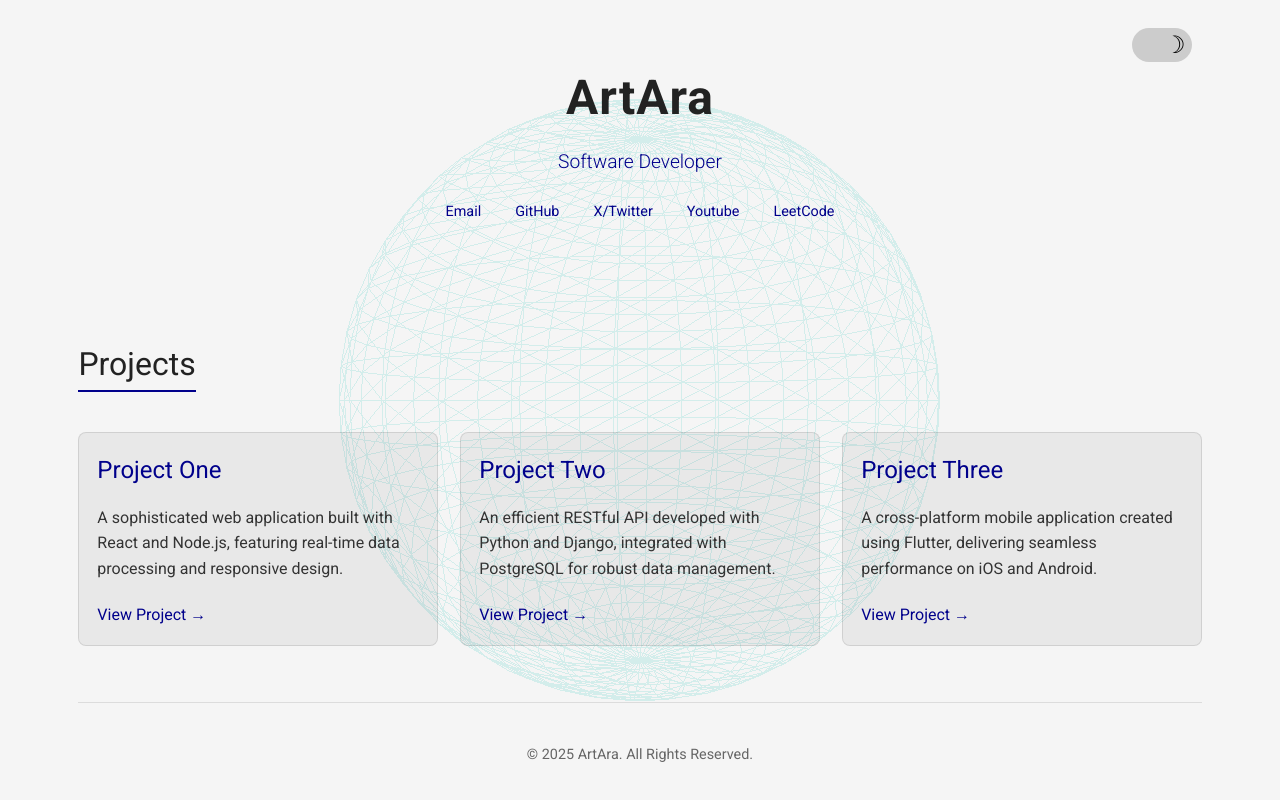
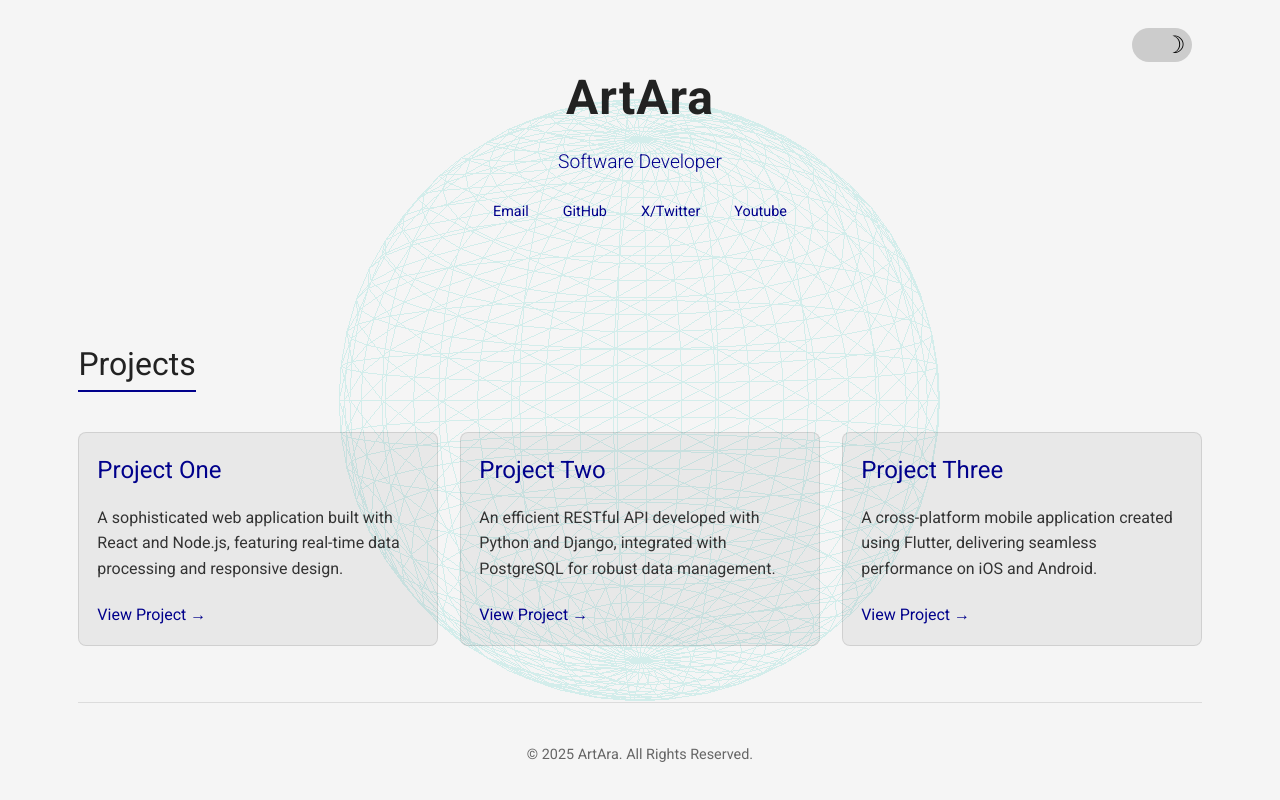
Before and after one commit to ArtaraX/globe-portfolio, a plain HTML site: page index.html in a window 1280 px wide. Drawn offline with nearby package versions, Linux system fonts and the light colour scheme; animation ran at ten frames a second.

Commit message:
removing leetcode link for now..it's not a social

```diff
--- a/index.html
+++ b/index.html
@@ -25,7 +25,6 @@
                 <a href="https://github.com/yourusername" target="_blank">GitHub</a>
                 <a href="https://linkedin.com/in/yourusername" target="_blank">X/Twitter</a>
                 <a href="">Youtube</a>
-                <a href="">LeetCode</a>
             </div>
         </header>
 
--- a/styles.css
+++ b/styles.css
@@ -52,7 +52,6 @@ input:checked + .slider {
 }
 
 input:checked + .slider .sun {
-
     opacity: 1; /* Visible in dark mode */
 }
 
```
